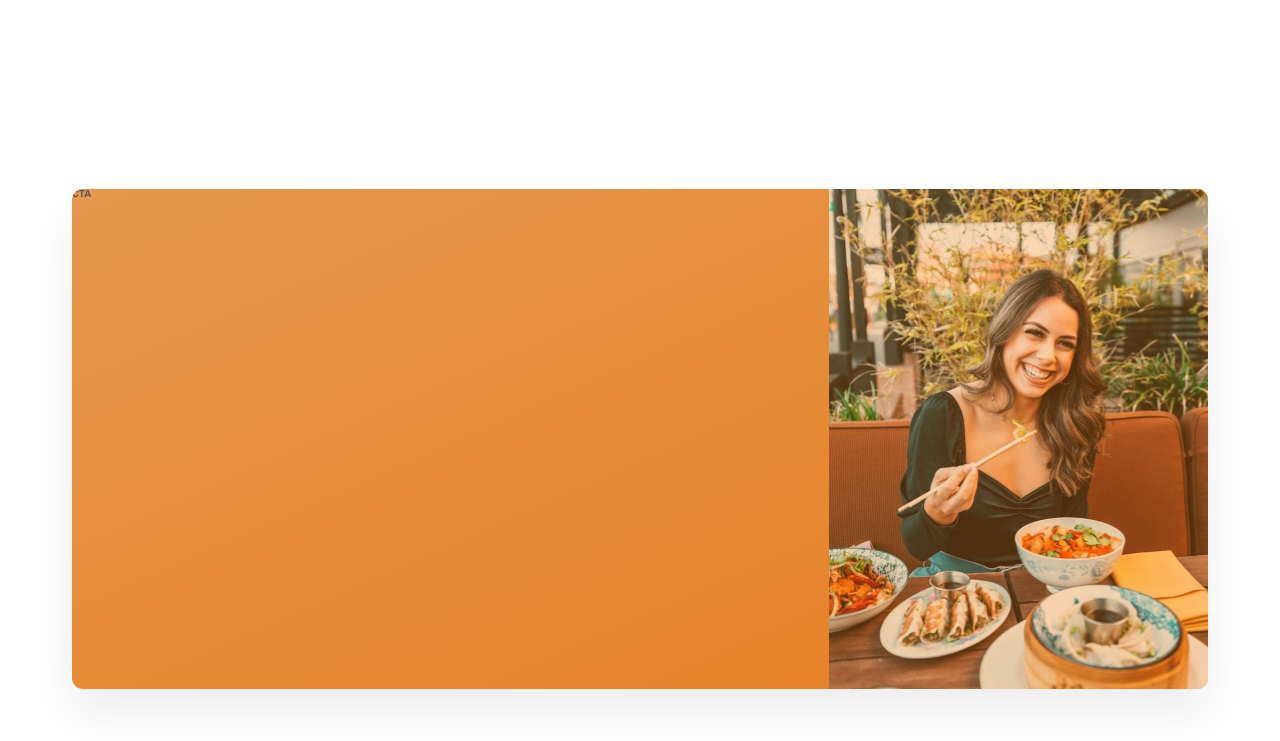
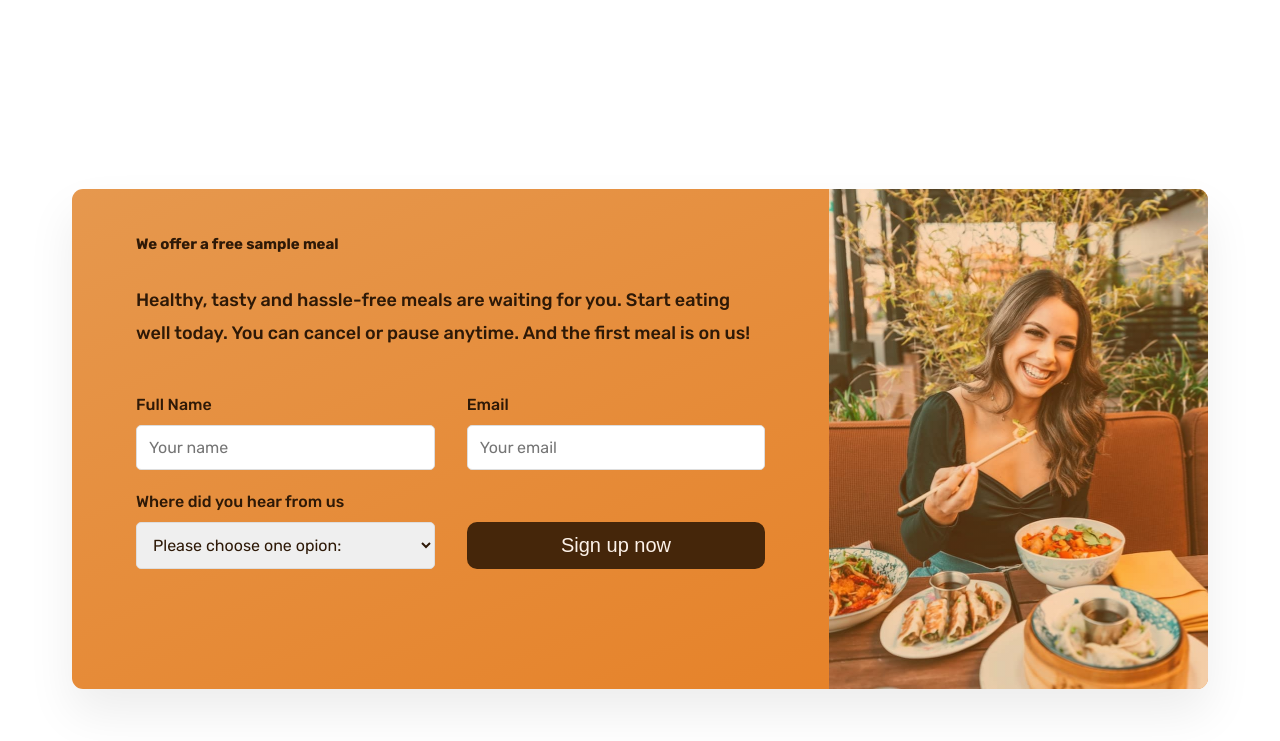
Before and after one commit to eeyfesubalew/omni-food, a website built with Parcel: page index.html in a window 1280 px wide. Shown: the part 5551-6292 px from the top of the page. Built offline with nearby package versions, Linux system fonts and the light colour scheme.

Commit message:
cta-section

```diff
--- a/SASS/_pricing.scss
+++ b/SASS/_pricing.scss
@@ -105,7 +105,24 @@
   border-radius: 11px;
   height: 50rem;
   overflow: hidden;
+  .heading-secondaty {
+    color: #2e1907;
+    margin-bottom: 3.2rem;
+  }
+  &-form {
+    display: grid;
+    grid-template-columns: repeat(2, 1fr);
+    column-gap: 3.2rem;
+    row-gap: 2.4rem;
+  }
+  &-text {
+    font-size: 1.8rem;
+    line-height: 1.8;
+    margin-bottom: 4.8rem;
+  }
   &-text-box {
+    color: #2e1907;
+    padding: 4.8rem 6.4rem 6.4rem 6.4rem;
   }
   &-img-box {
     background-image: linear-gradient(
@@ -117,3 +134,43 @@
     background-size: cover;
   }
 }
+.cta-form {
+  label {
+    display: block;
+    font-size: 1.6rem;
+    margin-bottom: 1.2rem;
+    font-weight: 500;
+  }
+  input,
+  select {
+    width: 100%;
+    font-size: 1.6rem;
+    padding: 1.2rem;
+    font-family: inherit;
+    outline: none;
+    border: 1px solid #ddd;
+    border-radius: 5px;
+    color: inherit;
+  }
+
+  button {
+    background-color: #45260a;
+    color: #fdf2e9;
+    padding: 1.2rem;
+    align-self: end;
+  }
+}
+.btn {
+  padding: 1.6rem 3.2rem;
+  text-decoration: none;
+  display: inline-block;
+  border-radius: 10px;
+  font-size: 2rem;
+  transition: all 0.3s;
+  border: none;
+  cursor: pointer;
+}
+*:focus {
+  outline: none;
+  // box-shadow: 0 0 0 0.8rem rgba(207, 113, 31, 0.8);
+}
--- a/index.html
+++ b/index.html
@@ -457,7 +457,34 @@
       <section class="section-cta ">
         <div class="container">
           <div class="cta">
-            <div class="cta-text-box">CTA</div>
+            <div class="cta-text-box">
+              <h2 class="heading-secondaty">We offer a free sample meal</h2>
+              <p class="cta-text">
+                Healthy, tasty and hassle-free meals are waiting for you. Start eating well today. You can cancel or pause anytime. And the first meal is on us!
+              </p>
+              <form action="#" class="cta-form">
+                <div>
+                  <label for="full-name">Full Name</label>
+                  <input id="full-name" type="text" placeholder="Your name" required>
+                </div>
+                <div>
+                  <label for="email">Email</label>
+                  <input id="email" type="emial" placeholder="Your email" required>
+                </div>
+                <div>
+                  <label for="select-where">Where did you hear from us</label>
+                  <select name="" id="select-whre" required>
+                    <option value="">Please choose one opion:</option>
+                    <option value="friends">Friends and Family</option>
+                    <option value="youtube">YouTube video</option>
+                    <option value="facebook">Facebook ads</option>
+                    <option value="instagram">Instagram ads</option>
+                  </select>
+                </div>
+
+                <button class="btn">Sign up now</button>
+              </form>
+            </div>
             <div class="cta-img-box" role="img"></div>
           </div>
         </div>
```
Also changed, not shown: CSS/style.css.
